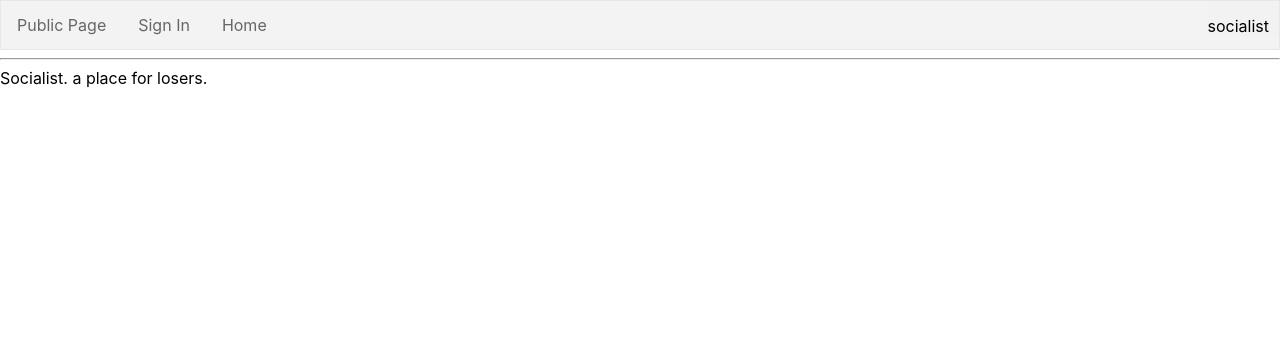
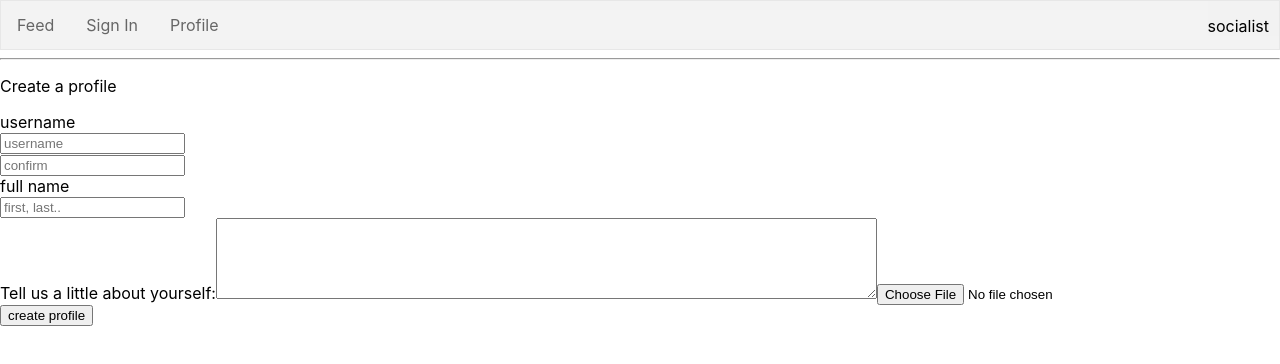
Before and after one commit to Jmccaskey813/socialist, a React (Create React App) app: page / in a window 1280 px wide. Shown: the top 364 px of the page. Built offline with nearby package versions, Linux system fonts and the light colour scheme.

Commit message:
has profile page and forms

```diff
--- a/package.json
+++ b/package.json
@@ -6,6 +6,7 @@
     "@testing-library/jest-dom": "^4.2.4",
     "@testing-library/react": "^9.4.1",
     "@testing-library/user-event": "^7.2.1",
+    "axios": "^0.19.2",
     "firebase": "^7.9.3",
     "react": "^16.13.0",
     "react-dom": "^16.13.0",
--- a/src/App.css
+++ b/src/App.css
@@ -99,8 +99,15 @@ img:hover {
 
 .contact-card {
   text-align: center;
-  border: solid rgb(110, 235, 85);
+  border: solid rgb(14, 34, 218);
   border-radius: 1ch;
-  display: block;
+  display: flex;
   margin-bottom: 10px;
 }
+.right-box {
+  flex: 1;
+}
+
+.left-box {
+  flex: 3;
+}
--- a/src/components/home.jsx
+++ b/src/components/home.jsx
@@ -1,11 +1,125 @@
 import React, { Component } from 'react';
+import axios from 'axios';
+
+
+
+// use to upload images to local storage, set dataURL to state
+
+// const toDataURL = url => fetch(url)
+//   .then(response => response.blob())
+//   .then(blob => new Promise((resolve, reject) => {
+//     const reader = new FileReader()
+//     reader.onloadend = () => resolve(reader.result)
+//     reader.onerror = reject
+//     reader.readAsDataURL(blob)
+//   }))
+
+
+//   toDataURL('file')
+//   .then(dataUrl => {
+//     console.log('RESULT:', dataUrl)
+//   })
+
 
 class Home extends Component {
-    state = {  }
+    state = {
+        usernameOne: '',
+        usernameTwo: '',
+        bio: '',
+        name: '',
+        picture: '',
+        displayStuff: ''
+     }
+
+     createNew(e) {
+         this.setState({
+            usernameOne: '',
+            usernameTwo: '',
+            bio: '',
+            name: '',
+            picture: '',
+            displayStuff: ''
+         })
+         e.preventDefault();
+     }
+
+     onSubmit(e) {
+        this.setState({displayStuff: 'true'});
+        this.imageUploader()
+        e.preventDefault();
+     }
+
+     onChange(e) {
+        this.setState({
+            [e.target.name]: e.target.value
+        })
+     }
+
+     imageUploader= event => {
+        console.log(event.target.files[0]);
+        this.setState({
+            picture: event.target.files[0]
+        })
+        axios.post('')
+     }
+
+
     render() {
+        const {usernameOne, usernameTwo, bio, name, displayStuff} = this.state;
         return (
             <div className="home">
-                Socialist. a place for losers.
+                <div className= "form-container"
+                style={displayStuff ?{display: 'none'}: {display:'block'}}
+                >
+                <p>Create a profile</p>
+                <form onSubmit={(e)=>this.onSubmit(e)} className="profile">
+                    <span>username</span>
+                    <br/>
+                    <input
+                        placeholder="username"
+                        onChange= {(e)=> this.onChange(e)}
+                        name= "usernameOne"
+                        value= {usernameOne}
+                    ></input>
+                    <br/>
+                    <input
+                        placeholder="confirm"
+                        onChange={(e)=> this.onChange(e)}
+                        name= "usernameTwo"
+                        value= {usernameTwo}
+                    ></input>
+                    <br/>
+                    <span>full name</span>
+                    <br/>
+                    <input
+                        placeholder="first, last.."
+                        onChange= {(e)=> this.onChange(e)}
+                        name= "name"
+                        value= {name}
+                    ></input>
+                    <br/>
+                    <span>Tell us a little about yourself:</span>
+                    <textarea
+                        rows="5" cols="80" id="bio"
+                        onChange= {(e)=> this.onChange(e)}
+                        name="bio"
+                        value={bio}
+                    ></textarea>
+                    <input type="file" onChange={this.imageUploader}/>
+                    <button
+                    style={displayStuff ?{display: 'none'}: {display:'block'}}
+                    >create profile</button>
+
+                </form>
+                </div>
+                <br/>
+                <button
+                onClick={(e)=> this.createNew(e)}
+                style={displayStuff ?{display: 'block'}: {display:'none'}}
+                >
+                start over
+                </button>
+
             </div>
          );
     }
--- a/src/components/nav-bar.jsx
+++ b/src/components/nav-bar.jsx
@@ -5,13 +5,13 @@ const NavBar = () => (
     <div className= "navBar">
         <ul>
             <li>
-                <Link to= "/public-page">Public Page</Link>
+                <Link to= "/public-page">Feed</Link>
             </li>
             <li>
                 <Link to= "/sign-in">Sign In</Link>
             </li>
             <li>
-                <Link to= "/">Home</Link>
+                <Link to= "/">Profile</Link>
             </li>
             <li className="title-pin">socialist</li>
         </ul>
--- a/src/components/public-page.jsx
+++ b/src/components/public-page.jsx
@@ -47,18 +47,18 @@ class PublicPage extends Component {
                 <h2>News Feed</h2>
 
             { contacts.map(contact => {
-                const {username, pictureUrl} = contact;
+                const {username, pictureUrl, name} = contact;
                 return (
                     <div className="contact-card" key={username}>
+                        <div className="left-box">
+                            <h4>{name}</h4>
+                            <p><Generator /></p>
+                        </div>
 
-                        <table>
-                        <tr>{username}</tr>
-                            <tr><Generator /></tr>
-                        </table>
-
-                        <div className="photo">
-                        <img  src= {pictureUrl} alt= {pictureUrl} />
-                        </div>
+                    <div className="right-box">
+                         <p>{username}</p>
+                         <img  src= {pictureUrl} alt= {pictureUrl} />
+                    </div>
 
                     </div>
                 )
```
Also changed, not shown: 1 other file (tests, documents, lock files or other folders).
